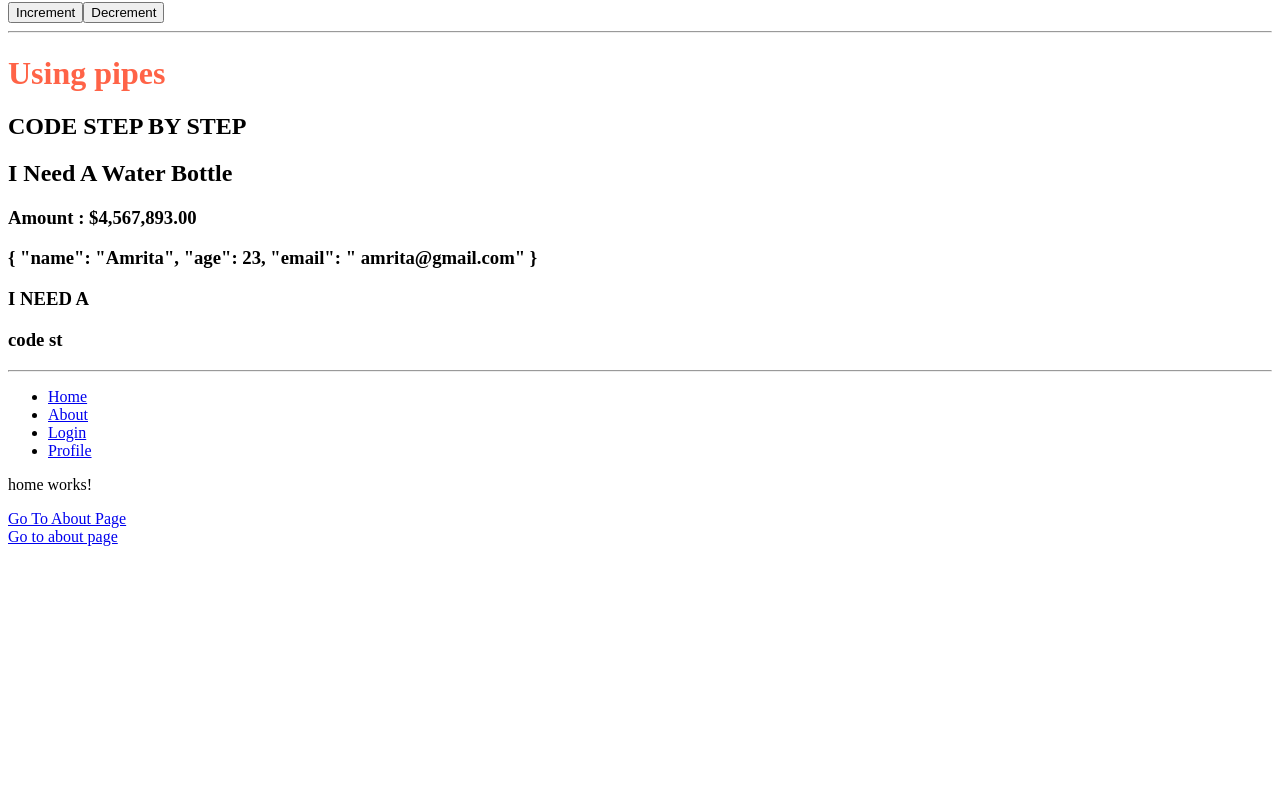
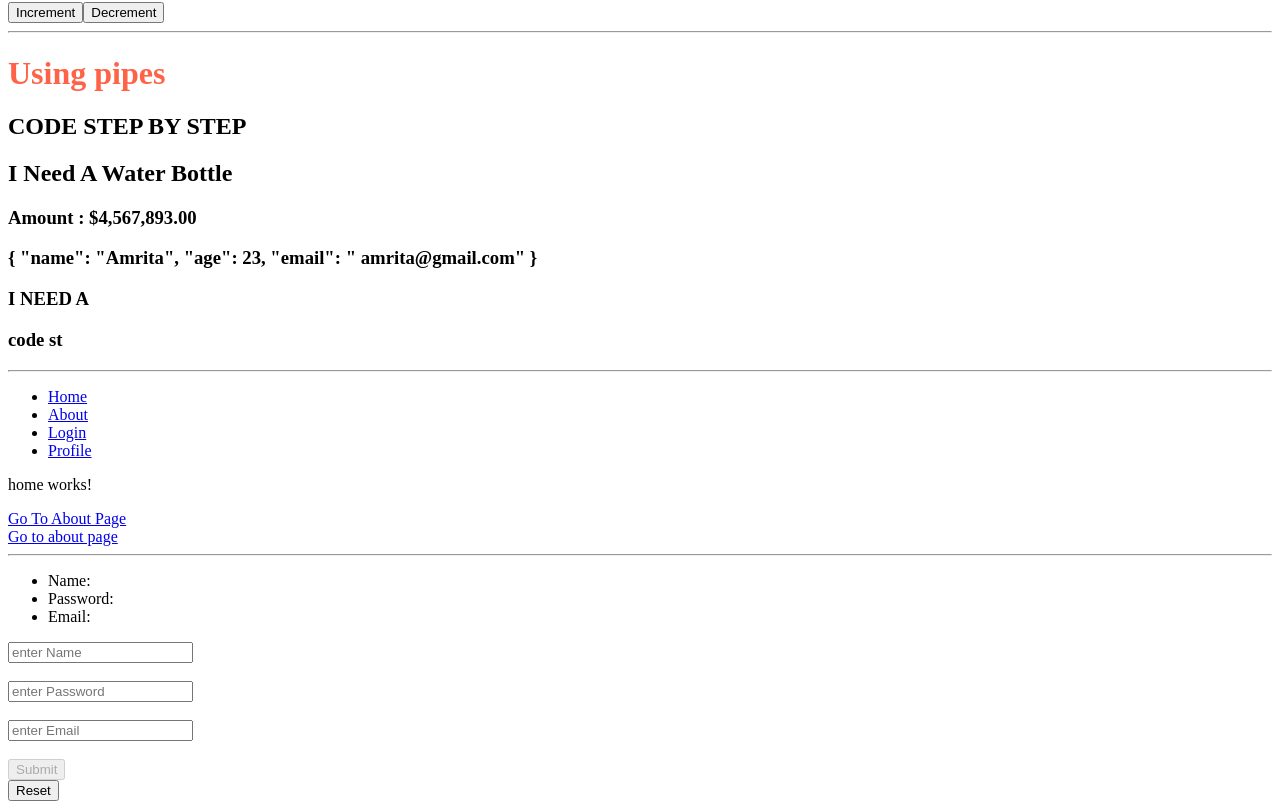
Before and after one commit to Amrita2103/Angular_practice, an Angular app: page / in a window 1280 px wide. Shown: the part 2014-2823 px from the top of the page. Before the commit the page ends 2568 px from the top, so only its background shows below. Built offline with nearby package versions, Linux system fonts and the light colour scheme.

Commit message:
Reactive forms : Form Groups and Validations

```diff
--- a/src/app/app.html
+++ b/src/app/app.html
@@ -108,3 +108,30 @@
        <li><a routerLink="/profile">Profile</a></li>
   </ul>
   <router-outlet></router-outlet>
+
+  <hr />
+  <ul>
+    <li>Name: {{loginForm.value.name}}</li>
+    <li>Password: {{loginForm.value.password}}</li>
+    <li>Email: {{loginForm.value.email}}</li>
+  </ul>
+  <form [formGroup]="loginForm" (ngSubmit) ="handleProfile()" method="post">
+    <input type ="text" formControlName="name" placeholder="enter Name">
+    <br><br>
+    @if(name10?.hasError('required') && name10?.touched){
+      <span>This name field is required </span>
+    }
+     <input type ="password" formControlName="password" placeholder="enter Password">
+    <br><br>
+     <input type ="email"  formControlName="email" placeholder="enter Email">
+    <br><br>
+      @if(email10?.hasError('required') && email10?.touched){
+      <span>This email field is required </span>
+    }
+     @if(email10?.errors?.['email'] && email10?.touched){
+      <span>This email field is not valid</span>
+    }
+    <button [disabled]="loginForm.invalid">Submit</button>
+    <br>
+    <button (click)="reset()">Reset</button>
+  </form>
--- a/src/app/app.ts
+++ b/src/app/app.ts
@@ -1,7 +1,7 @@
 import { Component, computed, effect, signal, WritableSignal } from '@angular/core';
 import { RouterLink, RouterOutlet } from '@angular/router';
 import { Profile } from './profile/profile';
-import { FormsModule } from '@angular/forms';
+import { FormControl, FormGroup, FormsModule, ReactiveFormsModule, Validators} from '@angular/forms';
 import { SearchBox } from './search-box/search-box';
 import { DisplayCount } from './display-count/display-count';
 import { ControlCount } from './control-count/control-count';
@@ -9,7 +9,7 @@ import { CommonModule } from '@angular/common';
 import { TrimTextPipe } from './custom-pipe/trim-text-pipe';
 
 @Component({
-  imports: [CommonModule, RouterOutlet, Profile, FormsModule, SearchBox, DisplayCount,ControlCount, TrimTextPipe, RouterOutlet, RouterLink],
+  imports: [CommonModule, RouterOutlet, Profile, FormsModule, SearchBox, DisplayCount,ControlCount, TrimTextPipe, RouterOutlet, RouterLink, ReactiveFormsModule],
   selector: 'app-root',
   styleUrl: './app.css',
   templateUrl: './app.html',
@@ -38,7 +38,17 @@ export class App {
   isLogin = signal(true)
   users9 = signal(["Amrita", "aakash", "diya", "riya", "suhani"])
   age =20
-
+  loginForm = new FormGroup({
+    name: new FormControl('',[Validators.required]),
+    email: new FormControl('',[Validators.required, Validators.email]),
+    password: new FormControl()
+  })
+  get name10(){
+    return this.loginForm.get("name")
+  }
+  get email10(){
+    return this.loginForm.get("email")
+  }
   userData3 = signal({
     name: "AMRITA",
     age: 23,
@@ -124,4 +134,15 @@ export class App {
       this.userData3.update((item) => ({...item, [key]:val}))
 
   }
+  handleProfile(){
+    console.log(this.loginForm.value);
+
+  }
+  reset(){
+    this.loginForm.setValue({
+      name:'',
+      password: '',
+      email:''
+    })
+  }
 }
```
